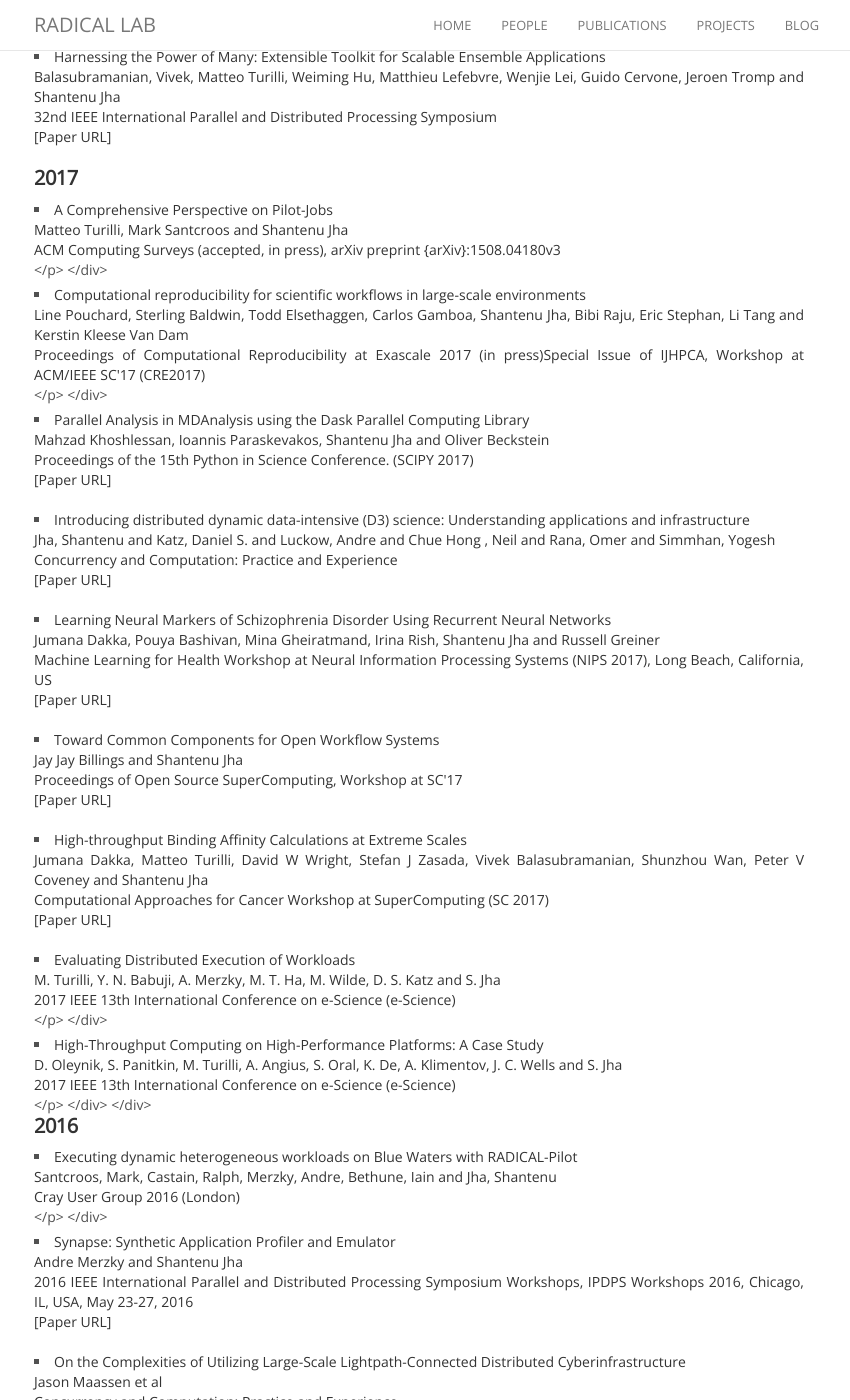
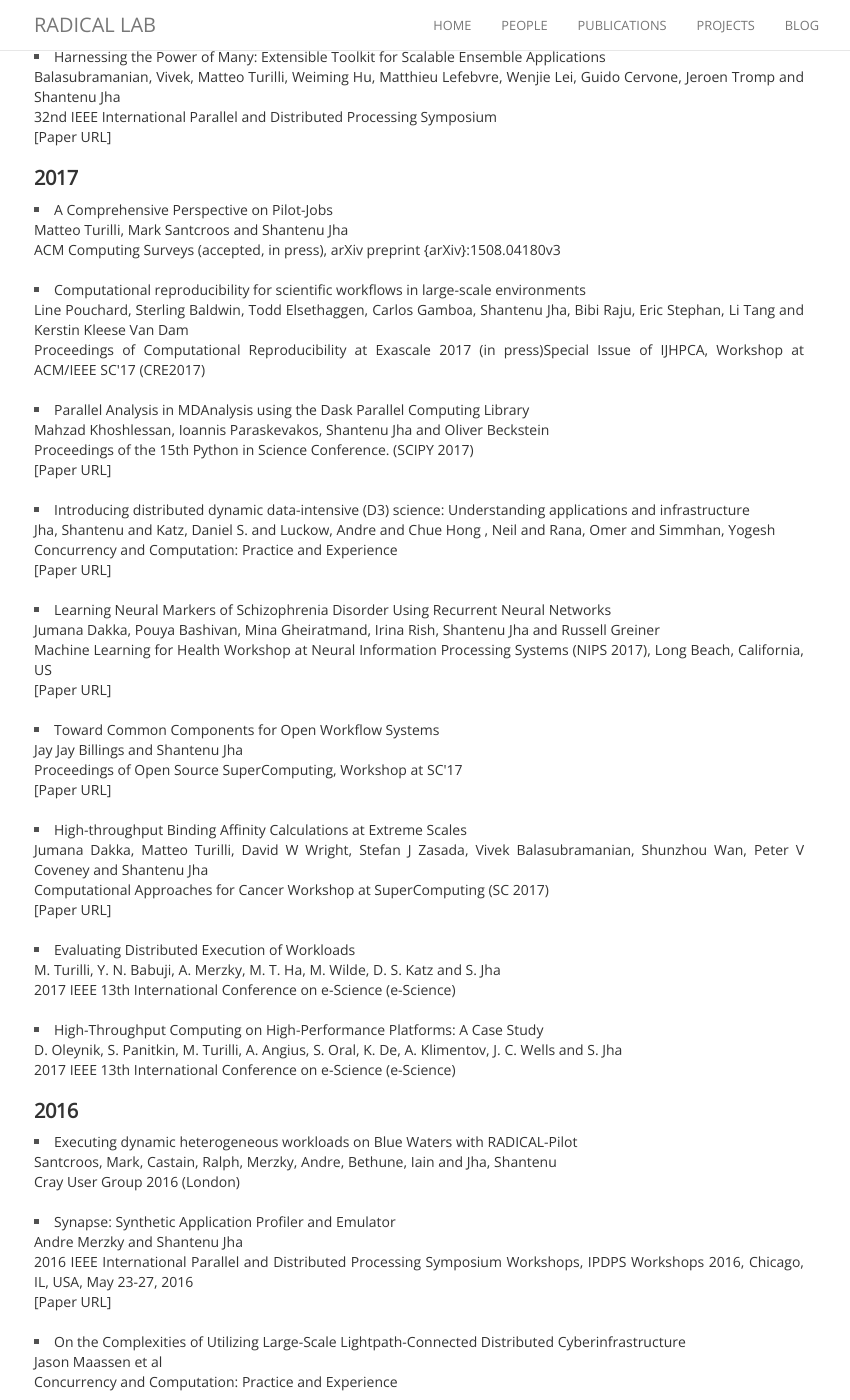
Before and after one commit to seymaguleryuz/radical-group.github.io, a Jekyll site: the page built from publications.md, in a window 1280 px wide and 1400 px high, scrolled down 242 px. Shown: the whole window, without its empty margins (221-1071 px from the left). Built offline with Jekyll 4.4.1, drawn with Linux system fonts in a browser that asks for light colours; nearby versions of some CDN libraries; some of the changed text lies outside the part shown.

Commit message:
Fixing small bug

```diff
--- a/publications.md
+++ b/publications.md
@@ -56,15 +56,12 @@ permalink: /publications/
 {% for pub in pub_sorted reversed %}
 {% assign date = pub.date | date_to_long_string %}
 {% if pub.type contains item and date contains year %}
-<div class="list-item-pub">
-<p class="list-post-title" align="left">
-<dl style="font-size:0.7rem;"><li><a class="name" href="{{ site.baseurl }}{{ pub.url }}">
+<div class="list-item-pub"><p class="list-post-title" align="left"><dl style="font-size:0.7rem;"><li><a class="name" href="{{ site.baseurl }}{{ pub.url }}">
 {{ pub.title }}<br>{{ pub.author }}<br>{{ pub.venue }}</a><br>
 {% if pub.paperurl %}
-<a href="{{ pub.paperurl }}">[Paper URL]</a></li></dl>
+<a href="{{ pub.paperurl }}">[Paper URL]</a>
 {% endif %}
-</p>
-</div>
+</li></dl></p></div>
 {% endif %}
 {% endfor %}
 </div>
@@ -77,8 +74,7 @@ permalink: /publications/
 <p class="list-post-title" align="left">
 <dl style="font-size:0.7rem;"><li><a class="name" href="{{ site.baseurl }}{{ pub.url }}">
 {{ pub.title }}<br>{{ pub.author }}<br>{{ pub.venue }}</a><br><a href="{{ pub.paperurl }}">[Paper URL]</a></li></dl>
-</p>
-</div>
+</p></div>
 {% endif %}
 {% endfor %}
 </div>
```
